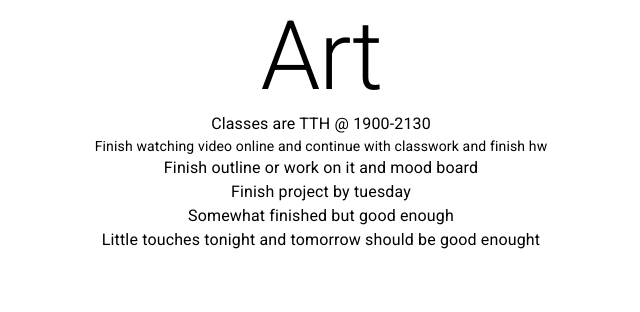
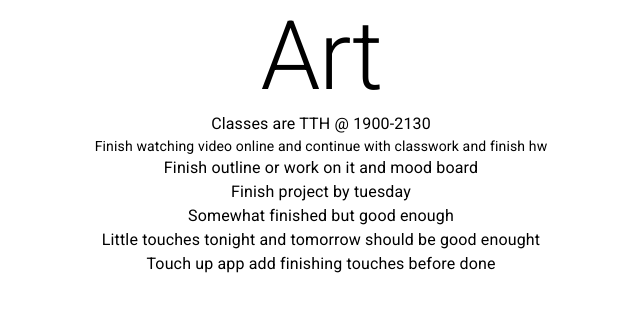
Before and after one commit to jsoomie/school-notebook, a React (Create React App) app: page /art in a window 1280 px wide. Shown: the top 312 px of the page, without its empty margins (319-959 px from the left). Built offline with nearby package versions, Linux system fonts and the light colour scheme.

Commit message:
chore: update art project

```diff
--- a/src/pages/Art/Art.tsx
+++ b/src/pages/Art/Art.tsx
@@ -17,6 +17,9 @@ export const Art = () => {
       <Typography variant="body1">
         Little touches tonight and tomorrow should be good enought
       </Typography>
+      <Typography variant="body1">
+        Touch up app add finishing touches before done
+      </Typography>
     </Box>
   );
 };
```
